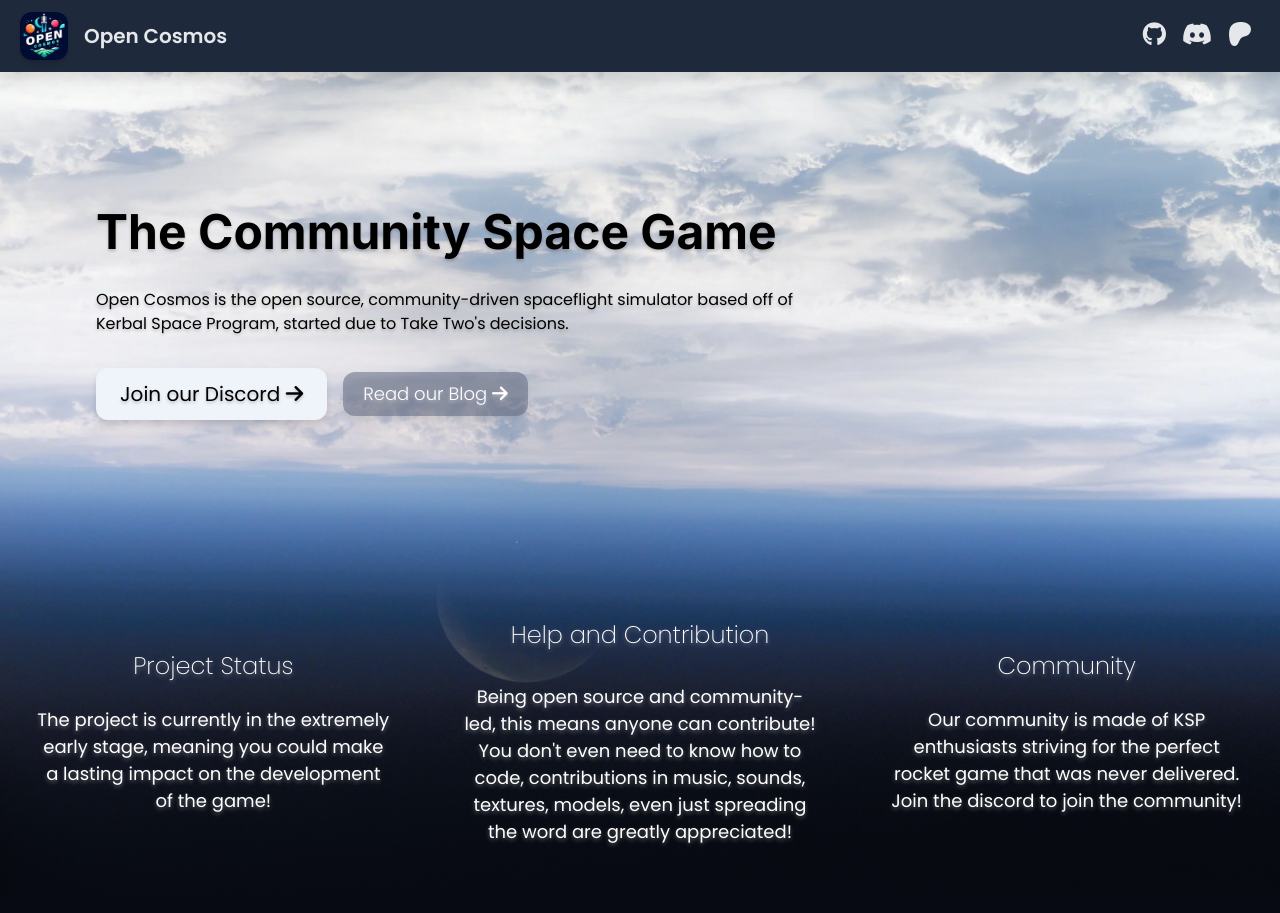
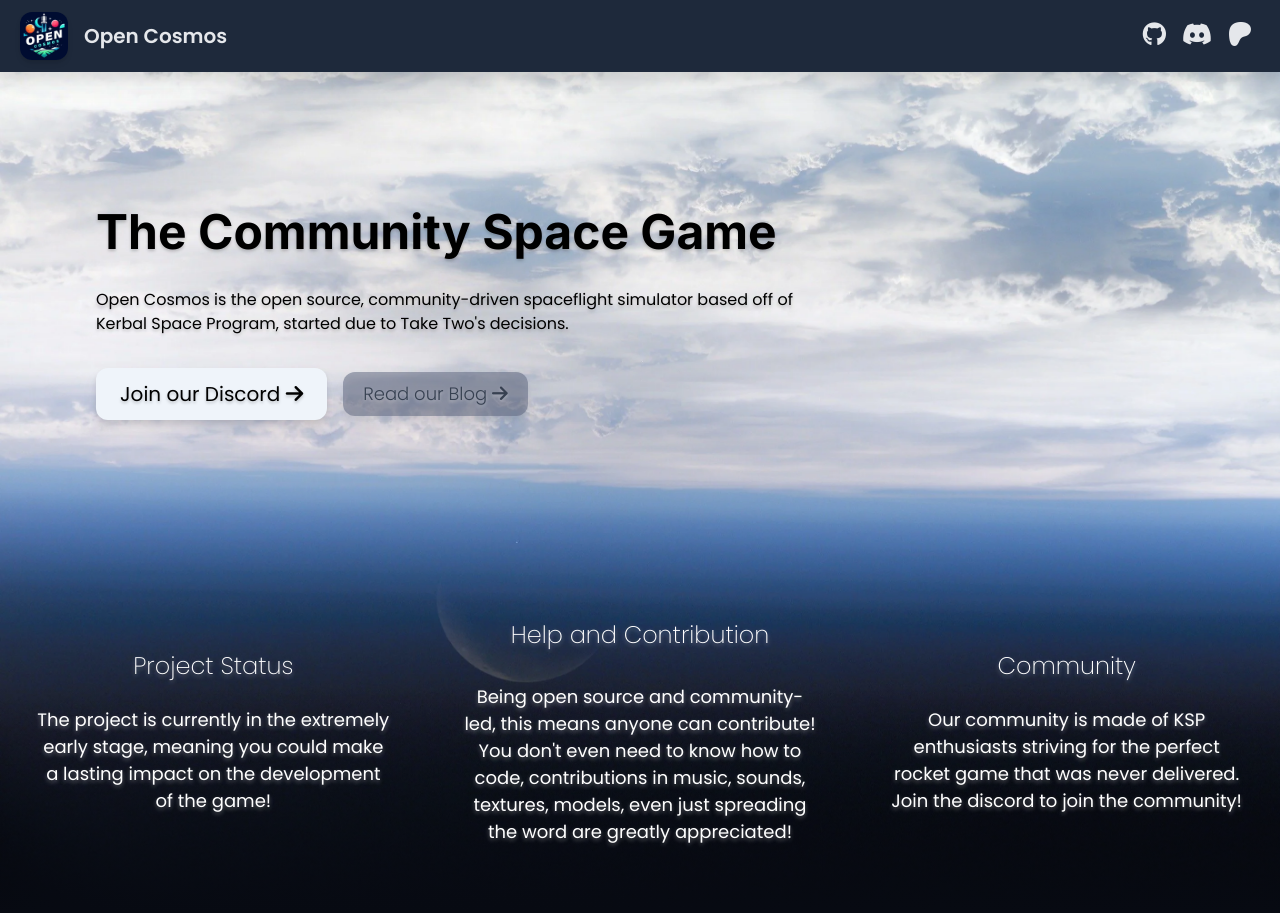
Before and after one commit to Leo-MathGuy/OC-Web, a Flask app: page / in a window 1280 px wide. Shown: the top 913 px of the page. Run offline with Flask 3, Linux system fonts and the light colour scheme; style sheets or scripts are compiled from the project's sources; some libraries are stand-ins or nearby versions.

Commit message:
gray out

```diff
--- a/webapp/static/css/tw.css
+++ b/webapp/static/css/tw.css
@@ -802,6 +802,11 @@
   color: rgb(255 255 255 / var(--tw-text-opacity));
 }
 
+.text-gray-700 {
+  --tw-text-opacity: 1;
+  color: rgb(55 65 81 / var(--tw-text-opacity));
+}
+
 .shadow-md {
   --tw-shadow: 0 4px 6px -1px rgb(0 0 0 / 0.1), 0 2px 4px -2px rgb(0 0 0 / 0.1);
   --tw-shadow-colored: 0 4px 6px -1px var(--tw-shadow-color), 0 2px 4px -2px var(--tw-shadow-color);
--- a/webapp/templates/pages/index.html
+++ b/webapp/templates/pages/index.html
@@ -27,7 +27,7 @@
                 </div>
                 <div class="cta-button">
                     <a href="#" class="bg-theme-blue-450 px-5 py-2 text-white bg-opacity-50">
-                        <span class="drop-shadow-textLight text-lg font-light">
+                        <span class="drop-shadow-textLight text-lg font-light text-gray-700">
                             Read our Blog <i class="fa-solid fa-arrow-right"></i>
                         </span>
                     </a>
```
